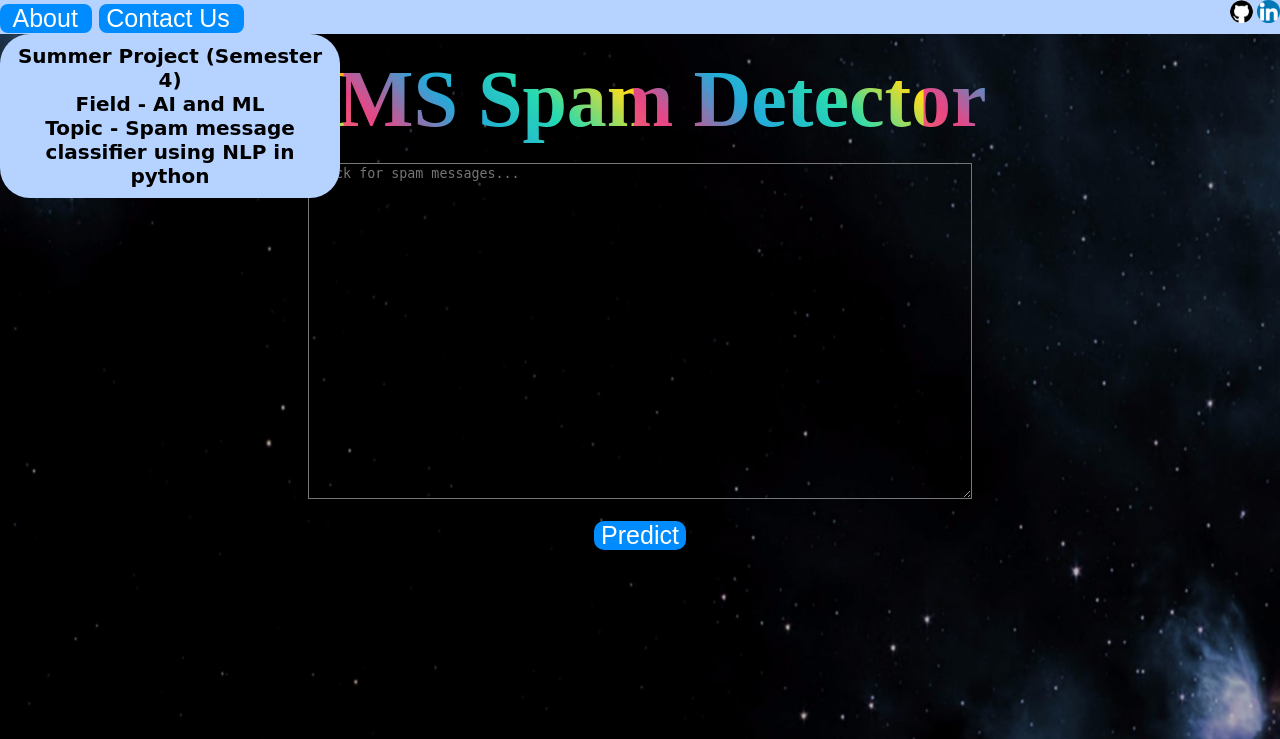
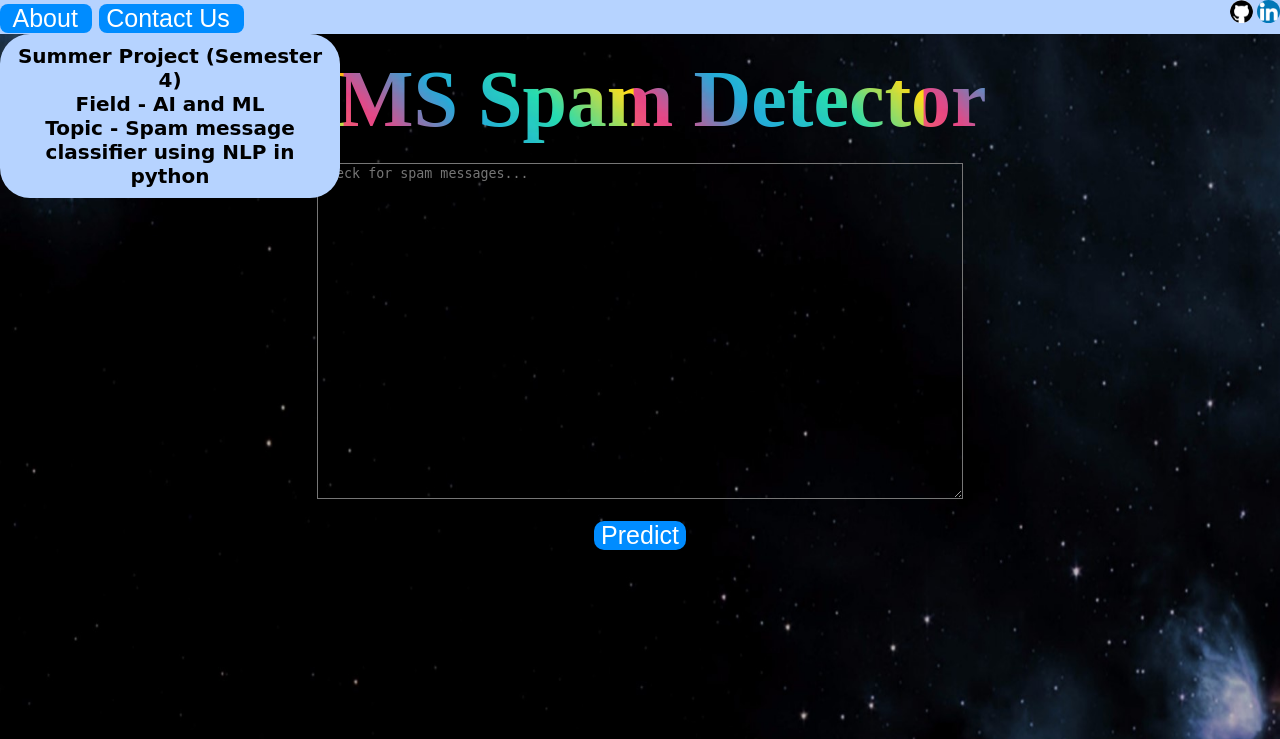
Before and after one commit to badalkumarsingh/Spam-Classifier, a Flask app: page / in a window 1280 px wide. Shown: the top 739 px of the page. Run offline with Flask 2, Linux system fonts and the light colour scheme; parts of the project's set-up code (start-up, migrations or seed data) failed here and were passed over.

Commit message:
Add files via upload

```diff
--- a/templates/home.html
+++ b/templates/home.html
@@ -49,7 +49,7 @@ div button:hover{ font-weight: bold;}
 
 
 button{
-  background-color:rgb(0, 140, 255);border-radius: 8px;padding: 0%;margin: 0%;font-size: 25px ; color: white;margin: 0 0;text-align: center;text-decoration: none;border: none;
+  background-color:rgb(0, 140, 255);width: auto; border-radius: 8px;padding: 0%;margin: 0%;font-size: 25px ; color: white;margin: 0 0;text-align: center;text-decoration: none;border: none;
 }
 </style>
 </head>
@@ -86,7 +86,7 @@ button{
         </div>
 <br>
         <form action="{{ url_for('predict') }}" method="POST">
-            <textarea style="background: none;color: white;" class='message-box' name="message" rows="22" cols="80" placeholder="Check for spam messages..."></textarea><br/>
+            <textarea style="background: none;color: white; width: 50%;" class='message-box' name="message" rows="22" placeholder="Check for spam messages..."></textarea><br/>
             <br>
            <a href=""><input type="submit" value=" Predict " style="color: white; text-align: center;font-size: 25PX; background-color:rgb(0, 140, 255);border-radius: 10px; padding: 0%;margin: 0%; border: none;">
            </a>
```
